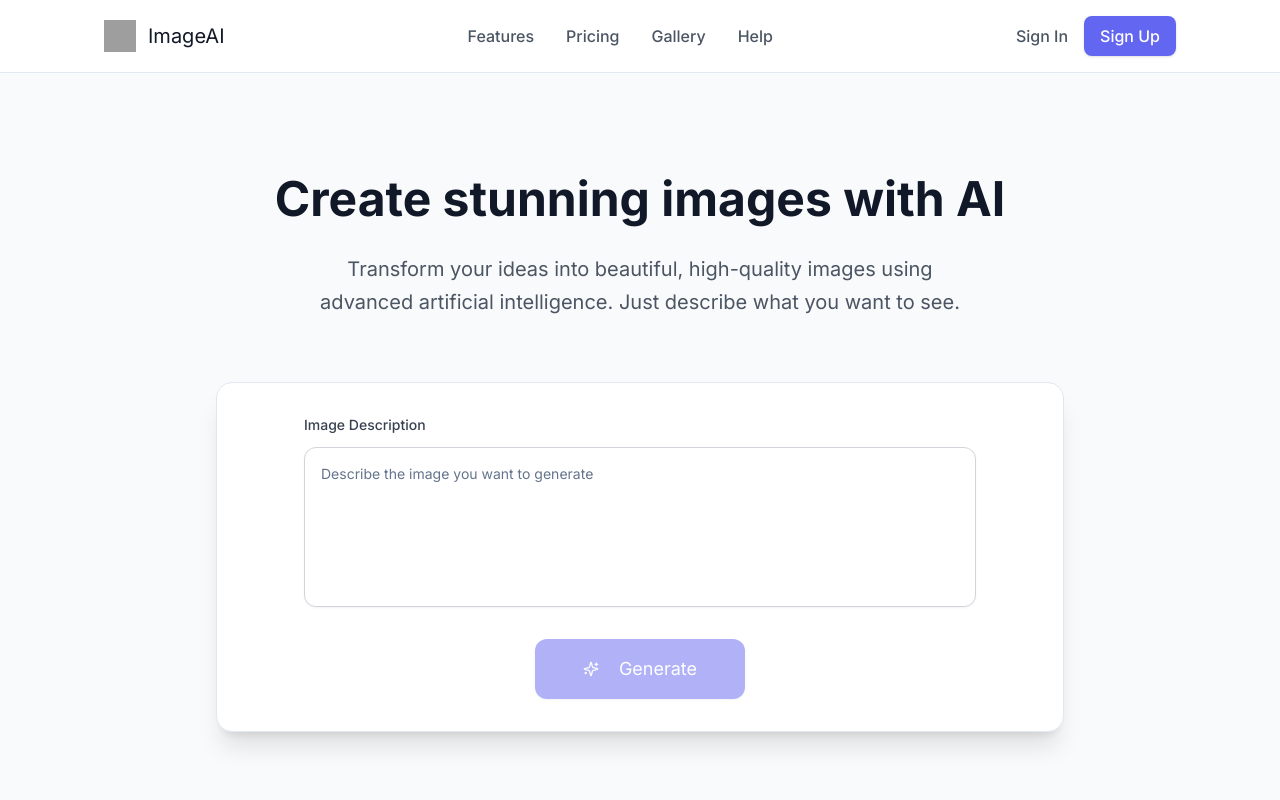
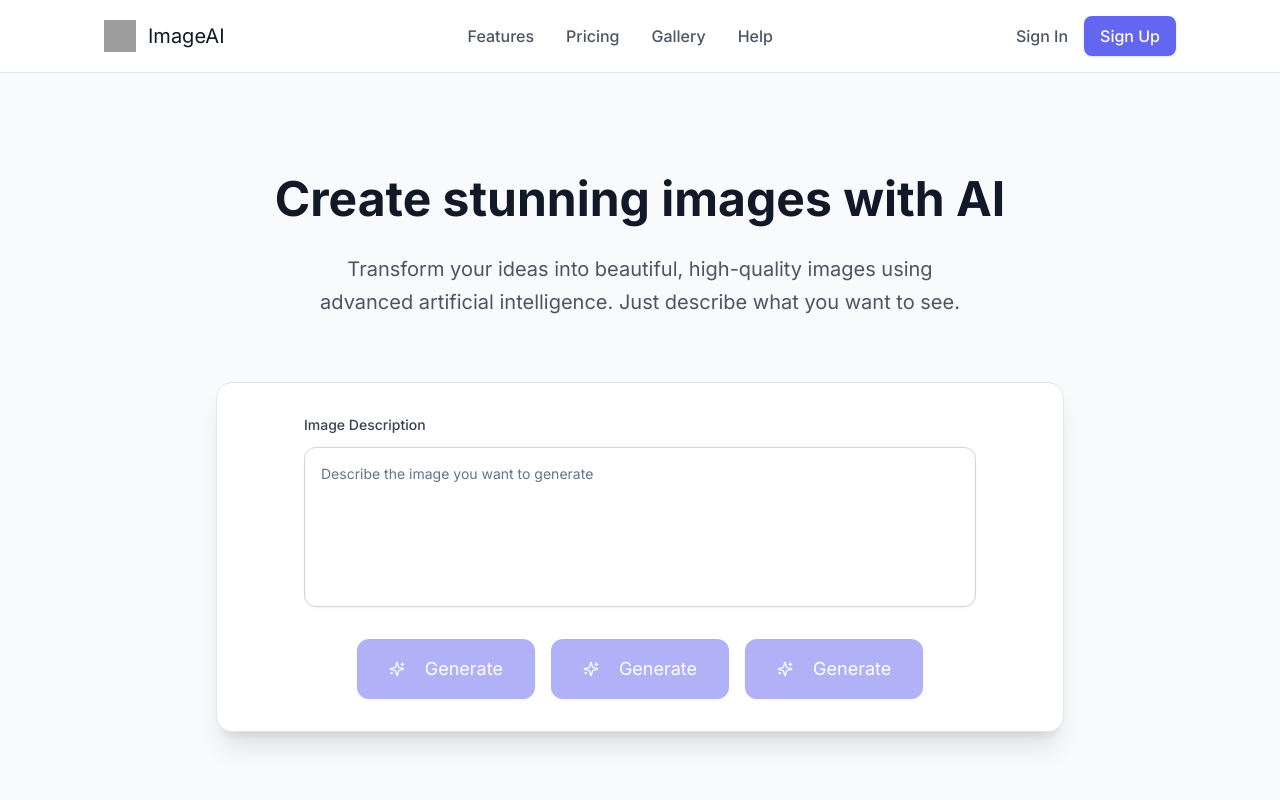
Before and after one commit to stu442/vsionaryAI, a React (Vite) app: page / in a window 1280 px wide. Shown: the top 800 px of the page. Built offline with nearby package versions, Linux system fonts and the light colour scheme; grey boxes are pictures that could not be loaded.

Commit message:
feat: 생성 버튼 분리와 이동 경로 수정

```diff
--- a/src/screens/Desktop/sections/ImageGenerationHeroSection/ImageGenerationHeroSection.tsx
+++ b/src/screens/Desktop/sections/ImageGenerationHeroSection/ImageGenerationHeroSection.tsx
@@ -35,19 +35,16 @@ export const ImageGenerationHeroSection = (): JSX.Element => {
 
   const navigate = useNavigate();
 
-  const onGenerateClick = () => {
+  const onGenerateClick = (path: string) => {
     if (!prompt.trim()) return;
-
-    // Simple logic to decide cognitive level
-    let path = "/ai/low-cognitive";
-    if (prompt.length > 50) {
-      path = "/ai/high-cognitive";
-    } else if (prompt.length > 20) {
-      path = "/ai/medium-cognitive";
-    }
-
     navigate(`${path}?prompt=${encodeURIComponent(prompt)}`);
   };
+
+  const generateButtons = [
+    { label: "Generate", path: "/ai/low-cognitive" },
+    { label: "Generate", path: "/ai/medium-cognitive" },
+    { label: "Generate", path: "/ai/high-cognitive" },
+  ];
 
   return (
     <section className="flex flex-col max-w-4xl w-full items-center gap-16 pt-24 pb-48 px-6">
@@ -83,11 +80,13 @@ export const ImageGenerationHeroSection = (): JSX.Element => {
               />
             </div>
 
-            <div className="flex flex-col items-center gap-6">
+            <div className="flex flex-wrap items-center justify-center gap-4">
+              {generateButtons.map((button) => (
                 <Button
-                onClick={onGenerateClick}
+                  key={button.path}
+                  onClick={() => onGenerateClick(button.path)}
                   disabled={isLoading || !prompt.trim()}
-                className="px-12 py-4 h-auto bg-indigo-500 hover:bg-indigo-600 rounded-xl transition-colors disabled:opacity-50"
+                  className="px-8 py-4 h-auto bg-indigo-500 hover:bg-indigo-600 rounded-xl transition-colors disabled:opacity-50"
                 >
                   {isLoading ? (
                     <Loader2 className="w-5 h-5 animate-spin" />
@@ -95,10 +94,10 @@ export const ImageGenerationHeroSection = (): JSX.Element => {
                     <SparklesIcon className="w-5 h-5" />
                   )}
                   <span className="pl-3 [font-family:'Inter',Helvetica] font-normal text-white text-lg text-center tracking-[0] leading-7">
-                  {isLoading ? "Generating..." : "Generate"}
+                    {isLoading ? "Generating..." : button.label}
                   </span>
                 </Button>
-
+              ))}
             </div>
           </div>
         </CardContent>
```
Lines whose indentation alone changed are shown as unchanged.
